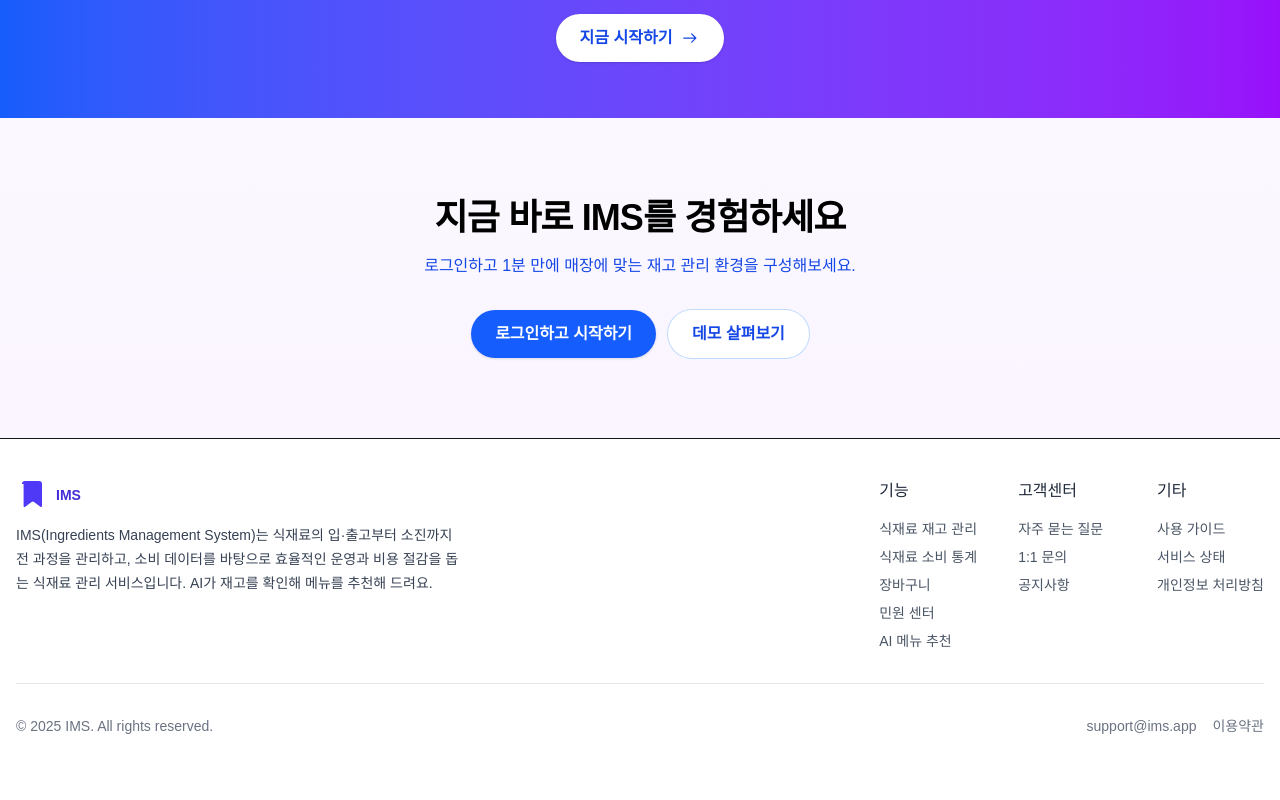
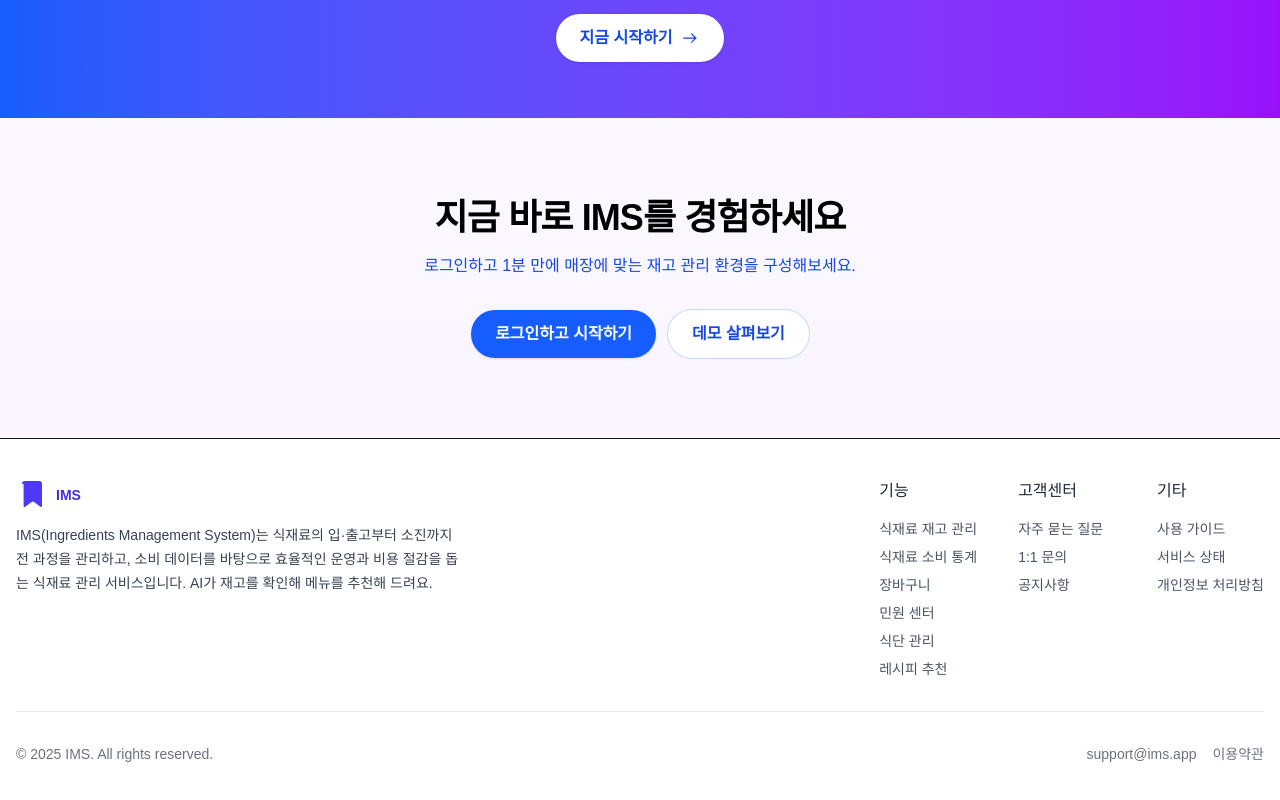
Before and after one commit to KIMKEONHO/Ingredients-Management-System, a Next.js app in the folder frontend/: page / in a window 1280 px wide. Shown: the part 1966-2766 px from the top of the page. Before the commit the page ends 2742 px from the top, so only its background shows below. Built offline with nearby package versions, Linux system fonts and the light colour scheme; no server answers.

Commit message:
[ fix ] : #108 헤더에 레시피 추천, 레시피 공유 추가

```diff
--- a/frontend/src/app/components/layout/Footer.tsx
+++ b/frontend/src/app/components/layout/Footer.tsx
@@ -42,7 +42,10 @@ export default function Footer() {
                     <a href="/complaints" className="hover:text-indigo-600">민원 센터</a>
                   </li>
                   <li>
-                    <a href="/ai/menu" className="hover:text-indigo-600">AI 메뉴 추천</a>
+                    <a href="/callender" className="hover:text-indigo-600">식단 관리</a>
+                  </li>
+                  <li>
+                    <a href="/ai/menu" className="hover:text-indigo-600">레시피 추천</a>
                   </li>
                 </ul>
               </div>
```
